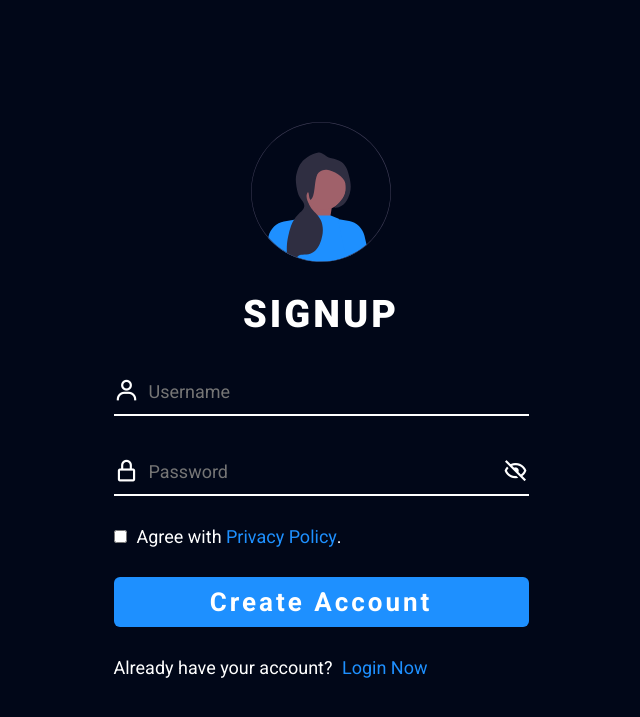
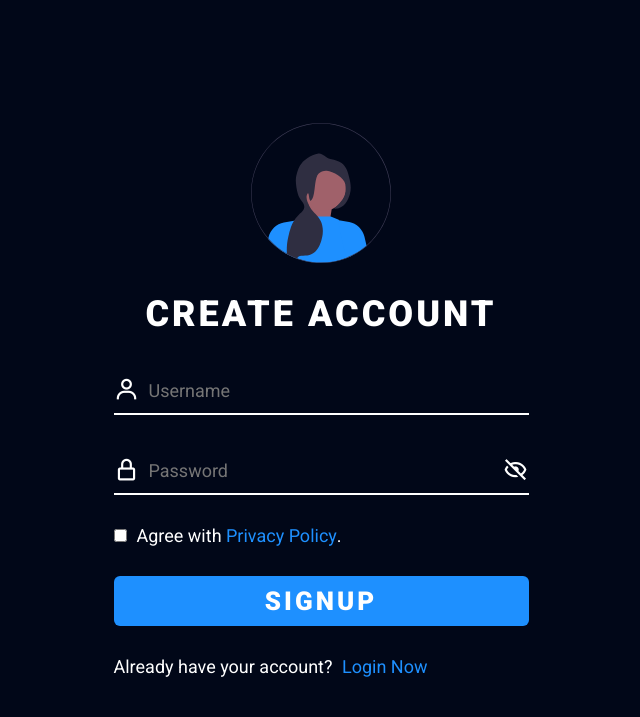
Before and after one commit to y200090/project_research, a Flask app: page /signup in a window 1280 px wide. Shown: the top 717 px of the page, without its empty margins (319-959 px from the left). Run offline with Flask 2, Linux system fonts and the light colour scheme; some libraries are stand-ins or nearby versions.

Commit message:
2022/09/28 02:06

```diff
--- a/server.py
+++ b/server.py
@@ -37,7 +37,7 @@ class SignupForm(FlaskForm):
     username = StringField('username', validators=[DataRequired()])
     password = PasswordField('password', validators=[DataRequired(), Length(min=4, max=50)])
     privacypolicy = BooleanField()
-    submit = SubmitField('Create Account')
+    submit = SubmitField('SIGNUP')
 
     # 既存のユーザー名と同じものが入力されたらエラー判定を出す関数
     # 正規表現以外の文字もエラー対象
@@ -70,7 +70,7 @@ class LoginForm(FlaskForm):
     username = StringField(validators=[DataRequired()])
     password = PasswordField(validators=[DataRequired(), Length(min=4, max=50)])
     remember = BooleanField()
-    submit = SubmitField("Let's Learn")
+    submit = SubmitField('LOGIN')
 
 # ホームページ
 @app.route('/')
--- a/static/css/login.css
+++ b/static/css/login.css
@@ -38,8 +38,8 @@ body {
 .login-title {
     text-align: center;
     text-transform: uppercase;
-    /* VIEWPORT: 281px~414px, VALUES: 28px~38px */
-    font-size: clamp(1.75rem, 0.43rem + 7.52vw, 2.375rem);
+    /* VIEWPORT: 281px~414px, VALUES: 28px~36px */
+    font-size: clamp(1.75rem, 0.694rem + 6.02vw, 2.25rem);
     font-weight: 800;
     letter-spacing: 3px;
     color: #fff;
@@ -146,7 +146,7 @@ body {
     border-radius: 6px;
     /* VIEWPORT: 281px~414px, VALUES: 20px~26px */
     font-size: clamp(1.25rem, 0.458rem + 4.51vw, 1.625rem);
-    font-weight: 600;
+    font-weight: 800;
     letter-spacing: 3px;
     color: #fff;
     cursor: pointer;
--- a/static/css/signup.css
+++ b/static/css/signup.css
@@ -38,8 +38,8 @@ body {
 .signup-title {
     text-align: center;
     text-transform: uppercase;
-    /* VIEWPORT: 281px~414px, VALUES: 28px~38px */
-    font-size: clamp(1.75rem, 0.43rem + 7.52vw, 2.375rem);
+    /* VIEWPORT: 281px~414px, VALUES: 28px~36px */
+    font-size: clamp(1.75rem, 0.694rem + 6.02vw, 2.25rem);
     font-weight: 800;
     letter-spacing: 3px;
     color: #fff;
@@ -65,6 +65,7 @@ body {
     border: none;
     outline: none;
     background-color: #010718;
+    border-radius: 0 0 0 0;
     border-bottom: 2px solid #fff;
     transition: all 0.3s ease;
 }
@@ -165,7 +166,7 @@ body {
     border-radius: 6px;
     /* VIEWPORT: 281px~414px, VALUES: 20px~26px */
     font-size: clamp(1.25rem, 0.458rem + 4.51vw, 1.625rem);
-    font-weight: 600;
+    font-weight: 800;
     letter-spacing: 3px;
     color: #fff;
     cursor: pointer;
--- a/templates/login.html
+++ b/templates/login.html
@@ -17,7 +17,7 @@
     {% endfor %}
     <section class="login-container">
         <img src="" class="login-icon">
-        <h1 class="login-title">login</h1>
+        <h1 class="login-title">welcome back</h1>
         <form method="POST" class="login-form">
             {{ form.hidden_tag() }}
 
--- a/templates/signup.html
+++ b/templates/signup.html
@@ -12,7 +12,7 @@
 {% block body %}
     <section class="signup-container">
         <img src="" class="signup-icon">
-        <h1 class="signup-title">signup</h1>
+        <h1 class="signup-title">create account</h1>
         <form method="POST" class="signup-form">
             {{ form.hidden_tag() }}
 
```
